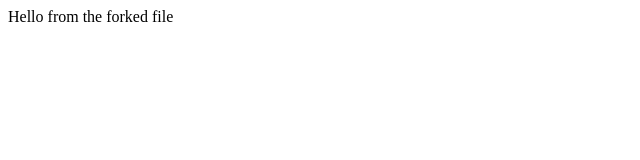
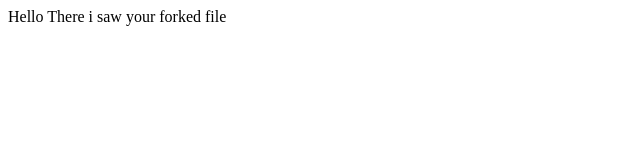
Before and after one commit to Yousef-romia/Helping, a plain HTML site: page index.html in a window 1280 px wide. Shown: the whole page, without its empty margins (0-640 px from the left). Drawn offline with Linux system fonts and the light colour scheme.

Commit message:
Update index.html

```diff
--- a/index.html
+++ b/index.html
@@ -7,6 +7,6 @@
     <title>Document</title>
 </head>
 <body>
-    Hello from the forked file
+    Hello There i saw your forked file
 </body>
 </html>
```
